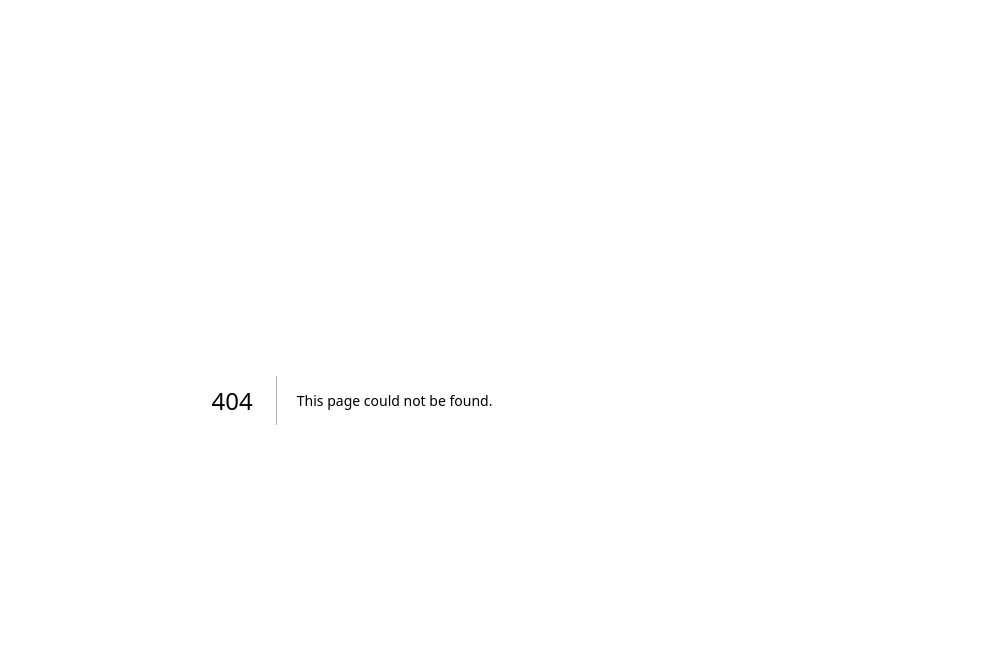
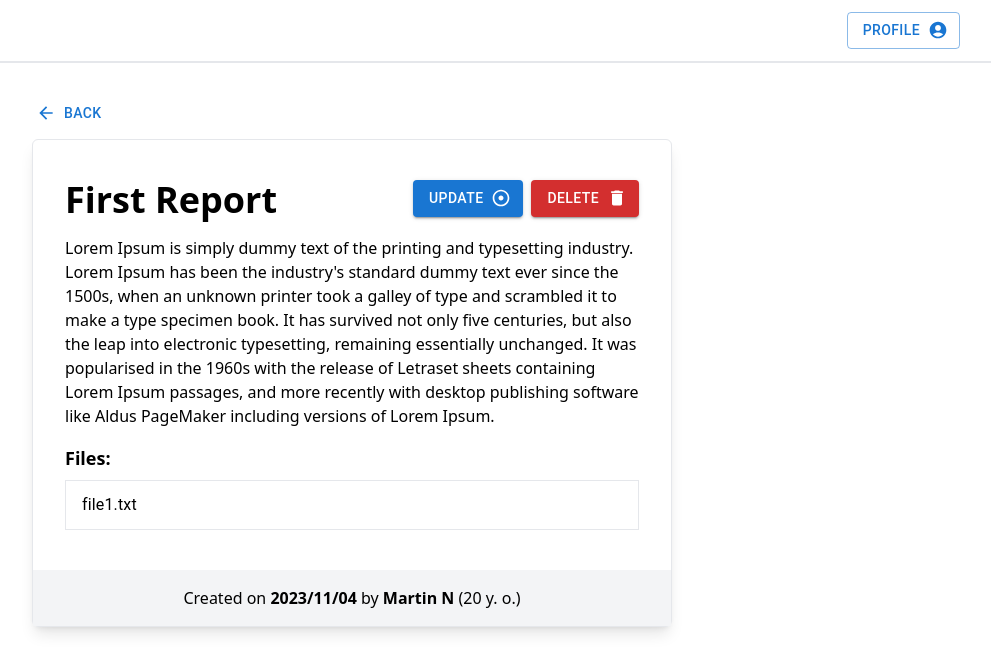
Before and after one commit to Martin-Nemecky/reporting-app, a Next.js app in the folder frontend/: page /reports/1 in a window 1280 px wide. Before the commit this address had no page. Shown: the top 672 px of the page, without its empty margins (288-1279 px from the left). Built offline with nearby package versions, Linux system fonts and the light colour scheme.

Commit message:
Add report detail page

```diff
--- /dev/null
+++ b/frontend/app/reports/[id]/page.tsx
@@ -0,0 +1,89 @@
+"use client";
+
+import { useParams, useRouter } from "next/navigation";
+import { Report } from "@/app/_lib/types";
+import { useEffect, useState } from "react";
+import ArrowBackIcon from "@mui/icons-material/ArrowBack";
+import DeleteIcon from "@mui/icons-material/Delete";
+import AdjustIcon from "@mui/icons-material/Adjust";
+import { findReportById } from "@/app/_actions/report-actions";
+import { Button, List, ListItem, ListItemText } from "@mui/material";
+
+const defaultReport: Report = {
+  id: "",
+  title: "",
+  text: "",
+  createdAt: -1,
+  creator: {
+    id: "",
+    firstname: "",
+    lastname: "",
+    dateOfBirth: -1,
+  },
+  files: [],
+};
+
+export default function ReportDetail() {
+  const params = useParams<{ id: string }>();
+  const router = useRouter();
+  const [report, setReport] = useState<Report>(defaultReport);
+
+  useEffect(() => {
+    async function getReport() {
+      const report = await findReportById(params.id);
+      setReport(report);
+    }
+
+    getReport();
+  }, [params.id]);
+
+  return (
+    <article className="flex flex-col gap-2">
+      <header>
+        <div className="flex justify-between">
+          <Button startIcon={<ArrowBackIcon />} onClick={() => router.back()}>
+            Back
+          </Button>
+        </div>
+      </header>
+      <div className="border rounded-md shadow-lg">
+        <main className="mt-2 p-8">
+          <div className="flex items-start justify-between">
+            <h1>{report.title}</h1>
+            <div className="flex gap-2">
+              <Button endIcon={<AdjustIcon />} color="primary" variant="contained">
+                Update
+              </Button>
+              <Button endIcon={<DeleteIcon />} color="error" variant="contained">
+                Delete
+              </Button>
+            </div>
+          </div>
+
+          <p className="mt-4">
+            Lorem Ipsum is simply dummy text of the printing and typesetting industry. Lorem Ipsum has been the
+            industry&apos;s standard dummy text ever since the 1500s, when an unknown printer took a galley of type and
+            scrambled it to make a type specimen book. It has survived not only five centuries, but also the leap into
+            electronic typesetting, remaining essentially unchanged. It was popularised in the 1960s with the release of
+            Letraset sheets containing Lorem Ipsum passages, and more recently with desktop publishing software like
+            Aldus PageMaker including versions of Lorem Ipsum.
+          </p>
+
+          <h4 className="mt-4">Files:</h4>
+          <List dense={false}>
+            {report.files.map((file) => (
+              <ListItem key={file.id} className="border">
+                <ListItemText primary={file.filename} />
+              </ListItem>
+            ))}
+          </List>
+        </main>
+        <footer className="bg-gray-100 p-4">
+          <p className="text-center">
+            Created on <strong>2023/11/04</strong> by <strong>Martin N</strong> (20 y. o.)
+          </p>
+        </footer>
+      </div>
+    </article>
+  );
+}
```
